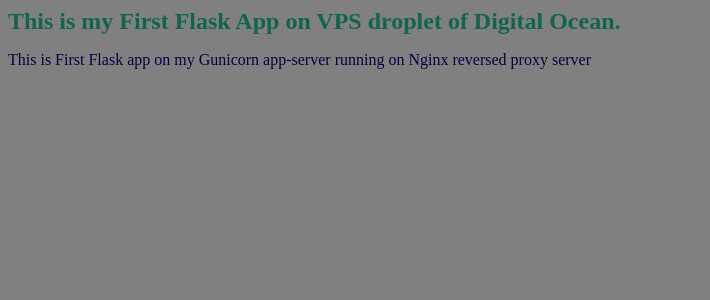
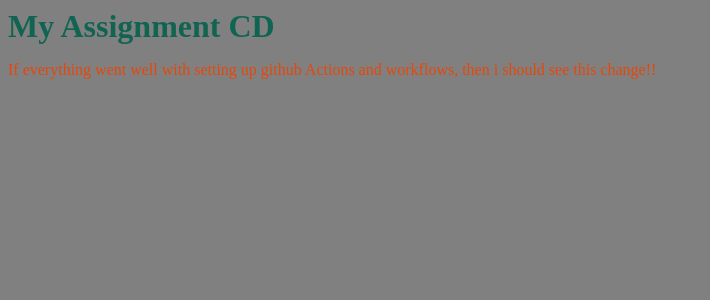
Before and after one commit to BarzinDevelops/Assignment_CD, a Flask app: page / in a window 1280 px wide. Shown: the top 300 px of the page, without its empty margins (0-710 px from the left). Run offline with Flask 3, Linux system fonts and the light colour scheme.

Commit message:
Update index.html content

```diff
--- a/farm/templates/index.html
+++ b/farm/templates/index.html
@@ -9,20 +9,21 @@
         body{
             background-color: grey;
         }
-        h2{
+        h1{
             color: rgb(18, 100, 82);
             margin: 0 auto;
         }
         p{
-            color: rgb(2, 2, 68);
+            color: rgb(230, 71, 8);
 
         }
 
     </style>
 </head>
 <body>
-    <h2>This is my First Flask App on VPS droplet of Digital Ocean.</h2>
-    <p> This is First Flask app on my Gunicorn app-server running on Nginx reversed proxy server</p>
+    <h1> My Assignment CD</h1>
+
+    <p> If everything went well with setting up github Actions and workflows, then i should see this change!! </p>
 
 
 </body>
```
